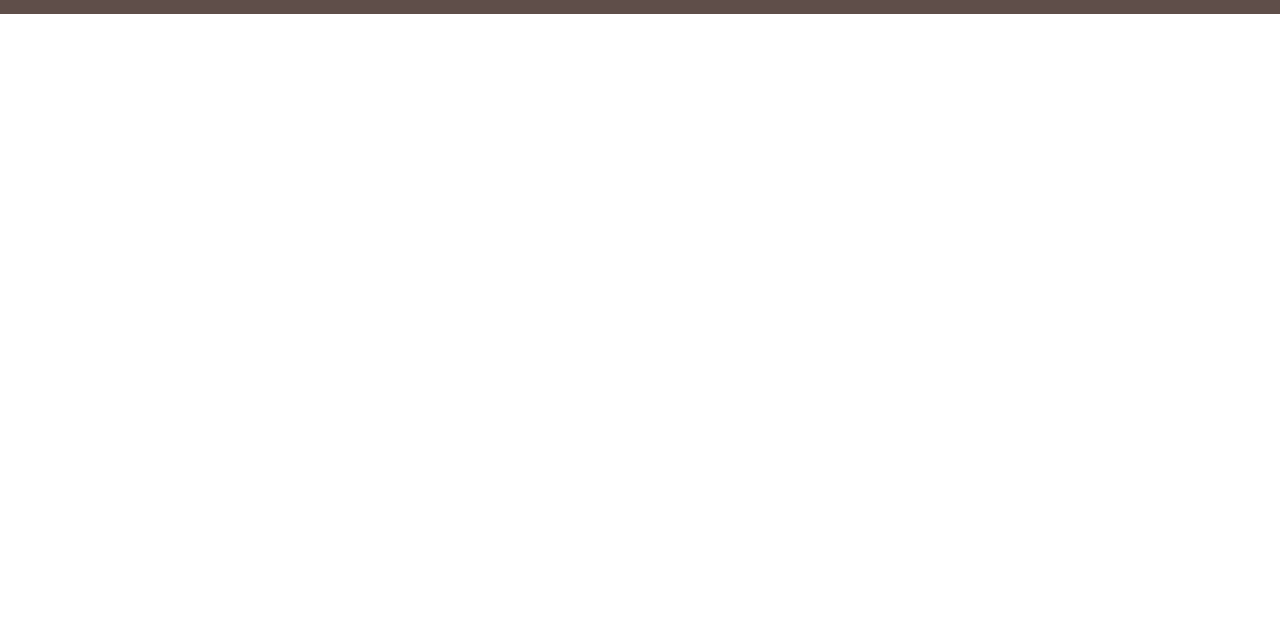
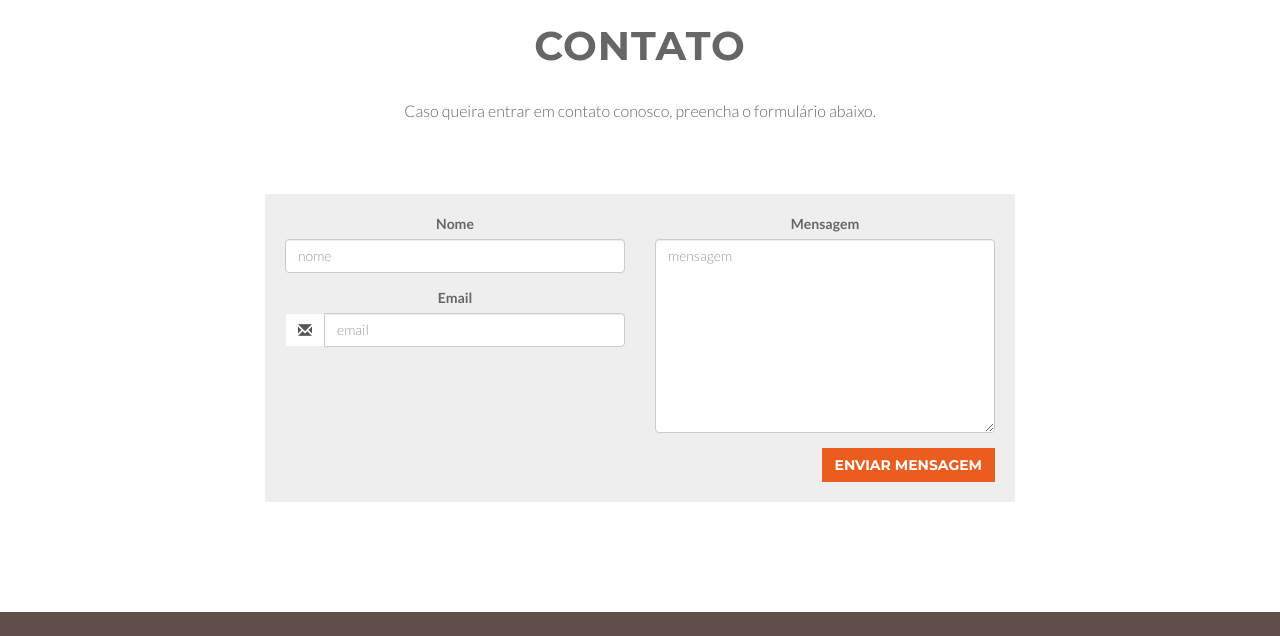
Before and after one commit to bmarsilio/manolo-calza-ninestars, a plain HTML site: page index.html in a window 1280 px wide. Shown: the part 4250-4886 px from the top of the page. Before the commit the page ends 4264 px from the top, so only its background shows below. Drawn offline with nearby package versions, Linux system fonts and the light colour scheme; files that its build step writes are made by us from their sources.

Commit message:
adicionada nova secao de contato

```diff
--- a/index.html
+++ b/index.html
@@ -295,6 +295,64 @@
     </div>
 </section>
 <!-- /Section: salao -->
+
+<!-- Section: contato -->
+<section id="contato" class="home-section text-center">
+    <div class="heading-contact marginbot-50">
+        <div class="container">
+            <div class="row">
+                <div class="col-lg-8 col-lg-offset-2">
+
+                    <div class="section-heading">
+                        <h2>Contato</h2>
+                        <p>Caso queira entrar em contato conosco, preencha o formulário abaixo.</p>
+                    </div>
+
+                </div>
+            </div>
+        </div>
+    </div>
+    <div class="container">
+
+        <div class="row">
+            <div class="col-lg-8 col-md-offset-2">
+                <div class="boxed-grey">
+                    <form id="contact-form">
+                        <div class="row">
+                            <div class="col-md-6">
+                                <div class="form-group">
+                                    <label for="name">
+                                        Nome</label>
+                                    <input type="text" class="form-control" id="name" placeholder="nome" required="required" />
+                                </div>
+                                <div class="form-group">
+                                    <label for="email">
+                                        Email</label>
+                                    <div class="input-group">
+													<span class="input-group-addon"><span class="glyphicon glyphicon-envelope"></span>
+												</span>
+                                        <input type="email" class="form-control" id="email" placeholder="email" required="required" /></div>
+                                </div>
+                            </div>
+                            <div class="col-md-6">
+                                <div class="form-group">
+                                    <label for="name">Mensagem</label>
+                                    <textarea name="message" id="message" class="form-control" rows="9" cols="25" required="required" placeholder="mensagem"></textarea>
+                                </div>
+                            </div>
+                            <div class="col-md-12">
+                                <button type="submit" class="btn btn-skin pull-right" id="btnContactUs">Enviar Mensagem</button>
+                            </div>
+                        </div>
+                    </form>
+                </div>
+            </div>
+
+        </div>
+
+    </div>
+</section>
+<!-- /Section: salao -->
 <footer style="background-color: #5F4E49">
     <div class="container">
         <div class="row">
```
